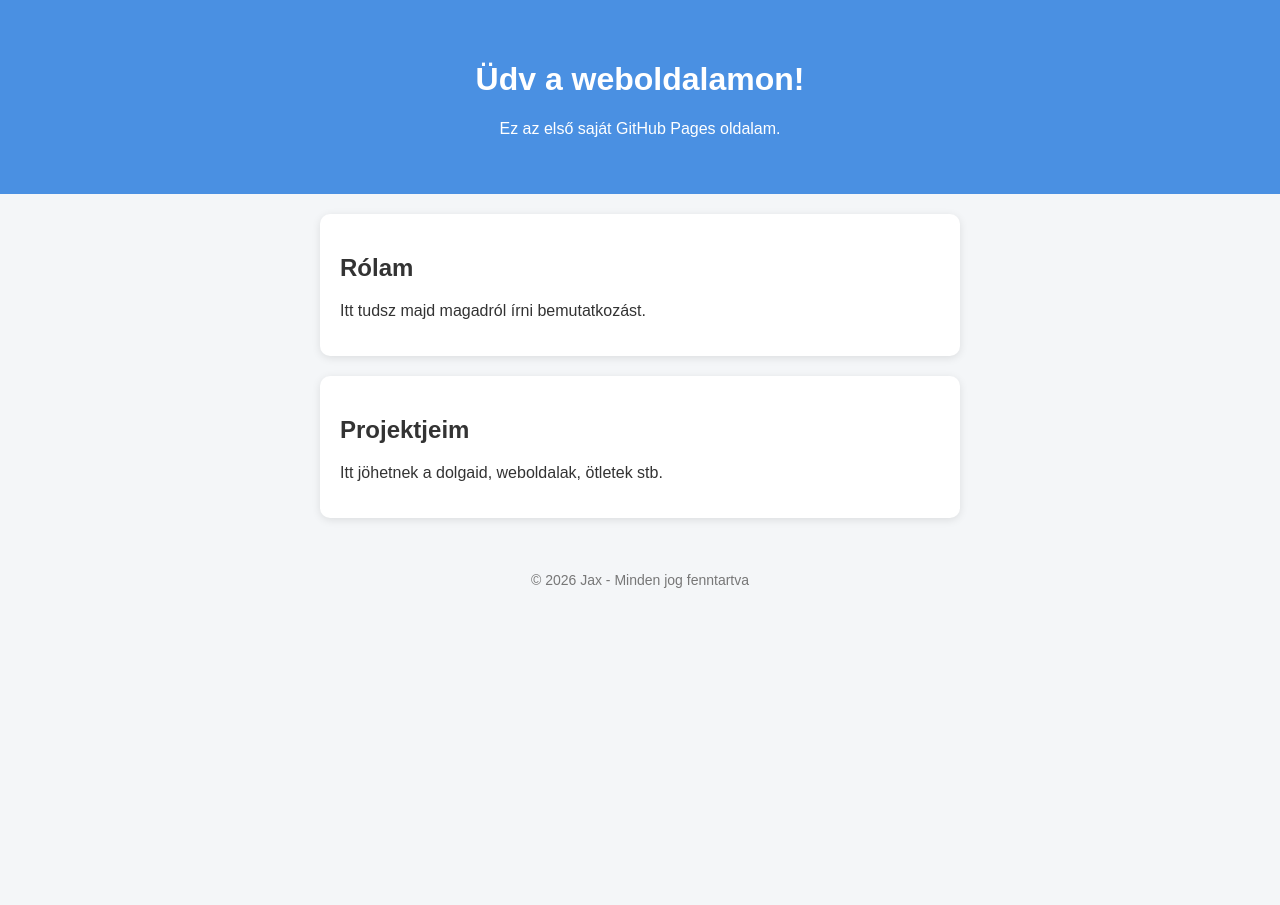
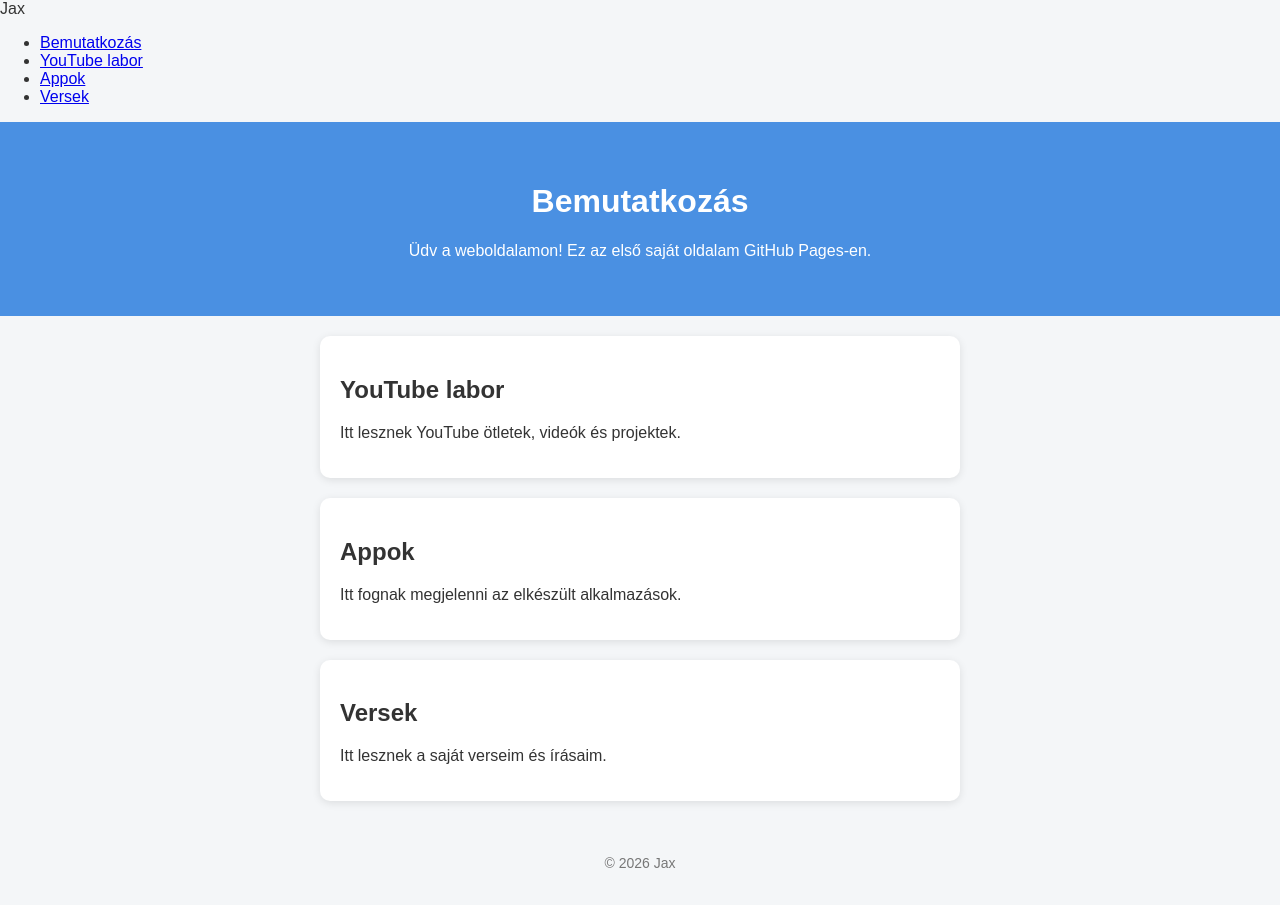
Before and after one commit to Skullacer/jax, a plain HTML site: page index.html in a window 1280 px wide. Before the commit the page ends 800 px from the top, so only its background shows below. Drawn offline with Linux system fonts and the light colour scheme.

Commit message:
Update index.html

```diff
--- a/index.html
+++ b/index.html
@@ -5,28 +5,46 @@
     <meta name="viewport" content="width=device-width, initial-scale=1.0">
     <title>Jax weboldala</title>
 
-    <!-- CSS fájl behívása -->
     <link rel="stylesheet" href="style.css">
 </head>
 <body>
 
-    <header>
-        <h1>Üdv a weboldalamon!</h1>
-        <p>Ez az első saját GitHub Pages oldalam.</p>
+    <!-- MENÜ -->
+    <nav class="navbar">
+        <div class="logo">Jax</div>
+
+        <ul class="menu">
+            <li><a href="#bemutatkozas">Bemutatkozás</a></li>
+            <li><a href="#youtube">YouTube labor</a></li>
+            <li><a href="#appok">Appok</a></li>
+            <li><a href="#versek">Versek</a></li>
+        </ul>
+    </nav>
+
+    <!-- TARTALOM -->
+
+    <header id="bemutatkozas">
+        <h1>Bemutatkozás</h1>
+        <p>Üdv a weboldalamon! Ez az első saját oldalam GitHub Pages-en.</p>
     </header>
 
-    <section class="card">
-        <h2>Rólam</h2>
-        <p>Itt tudsz majd magadról írni bemutatkozást.</p>
+    <section id="youtube" class="card">
+        <h2>YouTube labor</h2>
+        <p>Itt lesznek YouTube ötletek, videók és projektek.</p>
     </section>
 
-    <section class="card">
-        <h2>Projektjeim</h2>
-        <p>Itt jöhetnek a dolgaid, weboldalak, ötletek stb.</p>
+    <section id="appok" class="card">
+        <h2>Appok</h2>
+        <p>Itt fognak megjelenni az elkészült alkalmazások.</p>
+    </section>
+
+    <section id="versek" class="card">
+        <h2>Versek</h2>
+        <p>Itt lesznek a saját verseim és írásaim.</p>
     </section>
 
     <footer>
-        <p>© 2026 Jax - Minden jog fenntartva</p>
+        <p>© 2026 Jax</p>
     </footer>
 
 </body>
```
